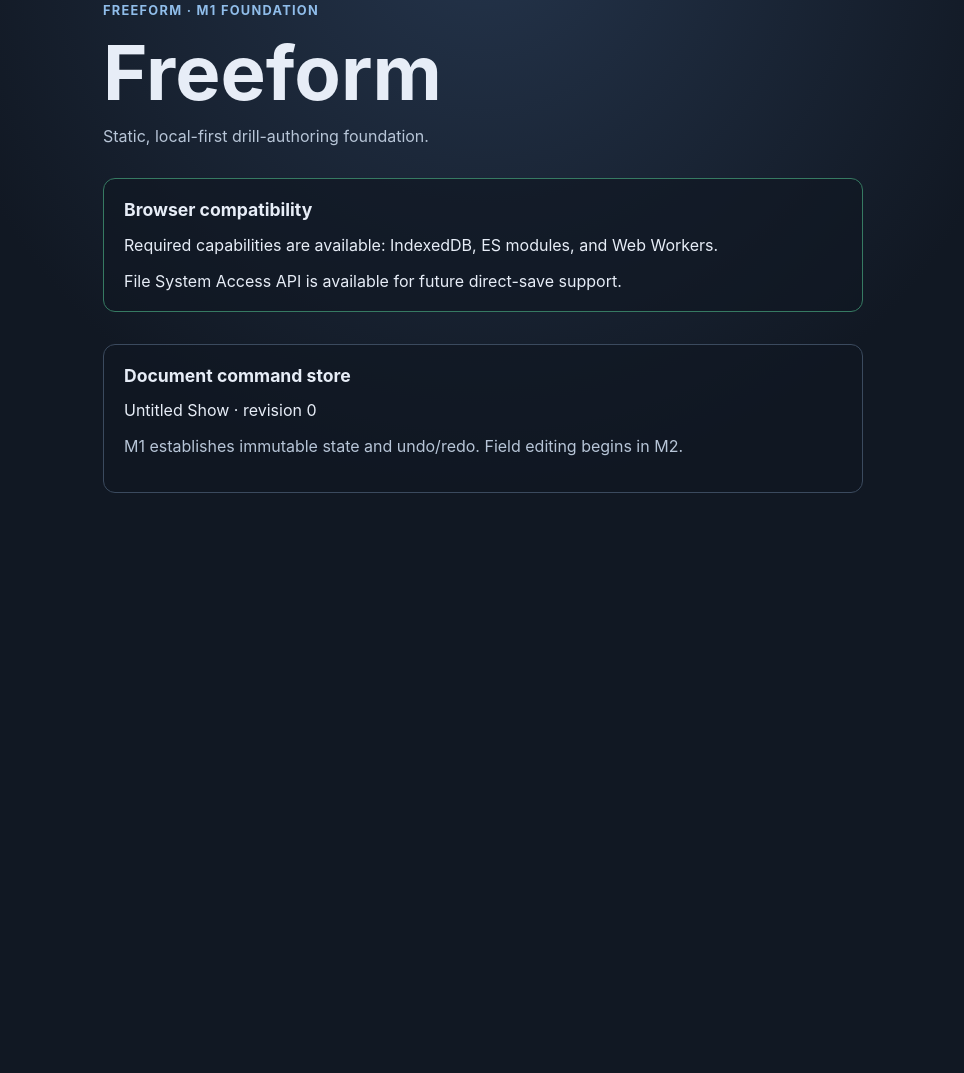
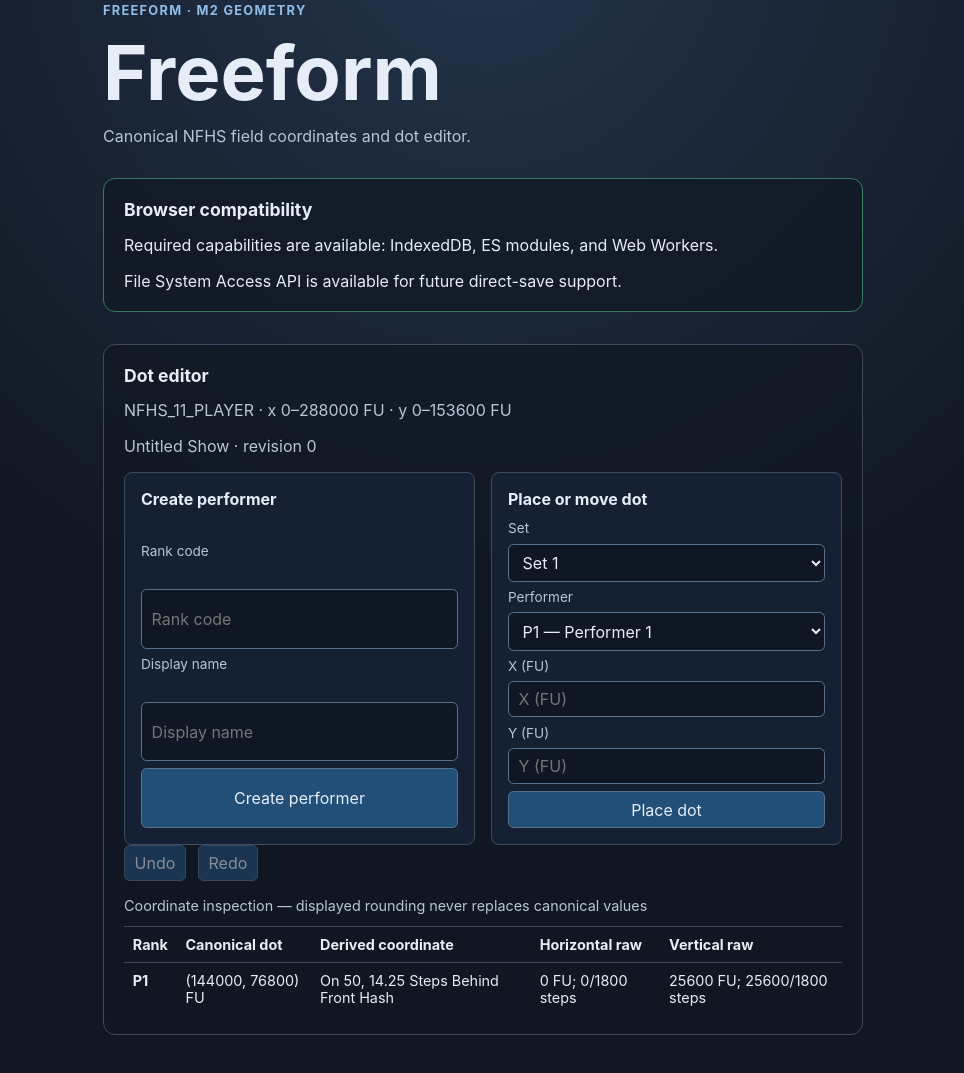
Before and after one commit to Tillerdawg/Freeform, a website built with Vite: page index.html in a window 1280 px wide. Shown: the part 77-1150 px from the top of the page, without its empty margins (157-1121 px from the left). Before the commit the page ends 800 px from the top, so only its background shows below. Built offline with nearby package versions, Linux system fonts and the light colour scheme.

Commit message:
Implement NFHS geometry and dot editor

```diff
--- /dev/null
+++ b/src/editor/dot-editor.ts
@@ -0,0 +1,270 @@
+import type { CommandStore } from '../document/types';
+import { inspectCoordinate, NFHS_11_PLAYER_FIELD } from '../geometry/nfhs';
+import type { FeatureReport } from '../platform/features';
+
+export interface DotEditorOptions {
+  readonly store: CommandStore;
+  readonly report: FeatureReport;
+}
+
+/**
+ * A small DOM-only M2 editor. It deliberately exposes canonical FU entry rather
+ * than a pixel coordinate so every placement crosses the document-command boundary.
+ */
+export function renderDotEditor(root: HTMLElement, { store, report }: DotEditorOptions): void {
+  let message = '';
+
+  const render = (): void => {
+    const state = store.getState();
+    const document = state.document;
+    root.dataset.support = String(report.supported);
+    root.replaceChildren();
+
+    const shell = element('section', 'app-shell');
+    const header = element('header');
+    header.append(
+      textElement('p', 'eyebrow', 'Freeform · M2 geometry'),
+      textElement('h1', undefined, 'Freeform'),
+      textElement('p', 'subtitle', 'Canonical NFHS field coordinates and dot editor.'),
+    );
+    shell.append(header);
+
+    const capability = element('section', `capability ${report.supported ? 'capability--ready' : 'capability--blocked'}`);
+    capability.setAttribute('aria-labelledby', 'capability-title');
+    capability.setAttribute('role', 'status');
+    capability.append(textElement('h2', undefined, 'Browser compatibility'));
+    report.messages.forEach((entry) => capability.append(textElement('p', undefined, entry)));
+    shell.append(capability);
+
+    const editor = element('section');
+    editor.setAttribute('aria-labelledby', 'dot-editor-title');
+    const editorTitle = textElement('h2', undefined, 'Dot editor');
+    editorTitle.id = 'dot-editor-title';
+    editor.append(
+      editorTitle,
+      textElement(
+        'p',
+        'muted',
+        `NFHS_11_PLAYER · x 0–${NFHS_11_PLAYER_FIELD.lengthUnits} FU · y 0–${NFHS_11_PLAYER_FIELD.widthUnits} FU`,
+      ),
+      textElement('p', 'muted', `${document.show.title} · revision ${state.revision}`),
+    );
+
+    const controls = element('div', 'editor-controls');
+    controls.append(createPerformerForm(render, setMessage), createDotForm(render, setMessage));
+    editor.append(controls);
+
+    const history = element('p', 'history-controls');
+    const undo = button('Undo', () => {
+      store.undo();
+      setMessage('Undid the most recent document command.');
+      render();
+    });
+    undo.disabled = !store.canUndo();
+    const redo = button('Redo', () => {
+      store.redo();
+      setMessage('Redid the most recent document command.');
+      render();
+    });
+    redo.disabled = !store.canRedo();
+    history.append(undo, redo);
+    editor.append(history);
+
+    if (message) editor.append(textElement('p', 'editor-message', message, 'status'));
+    editor.append(createInspectionTable());
+    shell.append(editor);
+    root.append(shell);
+  };
+
+  const setMessage = (nextMessage: string): void => { message = nextMessage; };
+
+  const createPerformerForm = (rerender: () => void, setStatus: (message: string) => void): HTMLFormElement => {
+    const form = element('form', 'editor-form');
+    form.append(textElement('h3', undefined, 'Create performer'));
+    const rankCode = input('rank-code', 'Rank code', 'text');
+    rankCode.required = true;
+    rankCode.pattern = '[A-Za-z][A-Za-z0-9_-]{0,31}';
+    rankCode.maxLength = 32;
+    const displayName = input('display-name', 'Display name', 'text');
+    displayName.required = true;
+    displayName.maxLength = 120;
+    form.append(
+      labelFor(rankCode, 'Rank code'), rankCode,
+      labelFor(displayName, 'Display name'), displayName,
+      submit('Create performer'),
+    );
+    form.addEventListener('submit', (event) => {
+      event.preventDefault();
+      const code = rankCode.value.trim();
+      const name = displayName.value.trim();
+      try {
+        store.apply({
+          type: 'performer.create',
+          performer: { id: `performer-${code.toLowerCase()}`, rankCode: code, displayName: name },
+        });
+        setStatus(`Created performer ${code}. Place its dot with integer FU values.`);
+      } catch (error) {
+        setStatus(error instanceof Error ? error.message : 'Could not create performer.');
+      }
+      rerender();
+    });
+    return form;
+  };
+
+  const createDotForm = (rerender: () => void, setStatus: (message: string) => void): HTMLFormElement => {
+    const form = element('form', 'editor-form');
+    form.append(textElement('h3', undefined, 'Place or move dot'));
+    const setId = select('set-id', 'Set', store.getState().document.sets.map((set) => ({ value: set.id, label: set.name })));
+    const performerId = select(
+      'performer-id',
+      'Performer',
+      store.getState().document.performers.map((performer) => ({ value: performer.id, label: `${performer.rankCode} — ${performer.displayName}` })),
+    );
+    const x = input('dot-x', 'X (FU)', 'number');
+    x.required = true;
+    x.min = '0';
+    x.max = String(NFHS_11_PLAYER_FIELD.lengthUnits);
+    x.step = '1';
+    const y = input('dot-y', 'Y (FU)', 'number');
+    y.required = true;
+    y.min = '0';
+    y.max = String(NFHS_11_PLAYER_FIELD.widthUnits);
+    y.step = '1';
+    form.append(
+      labelFor(setId, 'Set'), setId,
+      labelFor(performerId, 'Performer'), performerId,
+      labelFor(x, 'X (FU)'), x,
+      labelFor(y, 'Y (FU)'), y,
+      submit('Place dot'),
+    );
+    form.addEventListener('submit', (event) => {
+      event.preventDefault();
+      const selectedSet = setId.value;
+      const selectedPerformer = performerId.value;
+      const dot = { x: Number(x.value), y: Number(y.value) };
+      const set = store.getState().document.sets.find((candidate) => candidate.id === selectedSet);
+      const existing = Boolean(set && selectedPerformer in set.positions);
+      try {
+        store.apply({
+          type: existing ? 'dot.move' : 'dot.create',
+          setId: selectedSet,
+          performerId: selectedPerformer,
+          dot,
+        });
+        setStatus(`${existing ? 'Moved' : 'Placed'} dot at (${dot.x}, ${dot.y}) FU.`);
+      } catch (error) {
+        setStatus(error instanceof Error ? error.message : 'Could not place dot.');
+      }
+      rerender();
+    });
+    return form;
+  };
+
+  const createInspectionTable = (): HTMLTableElement => {
+    const table = element('table', 'inspection-table');
+    const caption = document.createElement('caption');
+    caption.textContent = 'Coordinate inspection — displayed rounding never replaces canonical values';
+    const head = document.createElement('thead');
+    const headRow = document.createElement('tr');
+    ['Rank', 'Canonical dot', 'Derived coordinate', 'Horizontal raw', 'Vertical raw'].forEach((title) => {
+      headRow.append(textElement('th', undefined, title));
+    });
+    head.append(headRow);
+    const body = document.createElement('tbody');
+    const documentState = store.getState().document;
+    const activeSet = documentState.sets[0];
+    if (activeSet) {
+      documentState.performers.forEach((performer) => {
+        const row = document.createElement('tr');
+        const dot = activeSet.positions[performer.id];
+        row.append(textElement('th', undefined, performer.rankCode));
+        if (!dot) {
+          const empty = textElement('td', 'muted', 'No dot placed');
+          empty.colSpan = 4;
+          row.append(empty);
+        } else {
+          const inspection = inspectCoordinate(dot);
+          row.append(
+            textElement('td', undefined, `(${dot.x}, ${dot.y}) FU`),
+            textElement('td', undefined, inspection.notation),
+            textElement('td', undefined, rawDistance(inspection.horizontal.rawDistance)),
+            textElement('td', undefined, rawDistance(inspection.vertical.rawDistance)),
+          );
+        }
+        body.append(row);
+      });
+    }
+    table.append(caption, head, body);
+    return table;
+  };
+
+  render();
+}
+
+function rawDistance(distance: { readonly units: number; readonly numeratorUnits: number; readonly denominatorUnits: number }): string {
+  return `${distance.units} FU; ${distance.numeratorUnits}/${distance.denominatorUnits} steps`;
+}
+
+function element<K extends keyof HTMLElementTagNameMap>(tagName: K, className?: string): HTMLElementTagNameMap[K] {
+  const item = document.createElement(tagName);
+  if (className) item.className = className;
+  return item;
+}
+
+function textElement<K extends keyof HTMLElementTagNameMap>(
+  tagName: K,
+  className: string | undefined,
+  text: string,
+  role?: string,
+): HTMLElementTagNameMap[K] {
+  const item = element(tagName, className);
+  item.textContent = text;
+  if (role) item.setAttribute('role', role);
+  return item;
+}
+
+function input(id: string, labelText: string, type: string): HTMLInputElement {
+  const field = document.createElement('input');
+  field.id = id;
+  field.name = id;
+  field.type = type;
+  field.setAttribute('aria-label', labelText);
+  field.placeholder = labelText;
+  return field;
+}
+
+function labelFor(control: HTMLInputElement | HTMLSelectElement, text: string): HTMLLabelElement {
+  const label = document.createElement('label');
+  label.htmlFor = control.id;
+  label.textContent = text;
+  return label;
+}
+
+function select(id: string, labelText: string, options: readonly { readonly value: string; readonly label: string }[]): HTMLSelectElement {
+  const field = document.createElement('select');
+  field.id = id;
+  field.name = id;
+  field.setAttribute('aria-label', labelText);
+  options.forEach(({ value, label }) => {
+    const option = document.createElement('option');
+    option.value = value;
+    option.textContent = label;
+    field.append(option);
+  });
+  return field;
+}
+
+function button(label: string, click: () => void): HTMLButtonElement {
+  const control = document.createElement('button');
+  control.type = 'button';
+  control.textContent = label;
+  control.addEventListener('click', click);
+  return control;
+}
+
+function submit(label: string): HTMLButtonElement {
+  const control = document.createElement('button');
+  control.type = 'submit';
+  control.textContent = label;
+  return control;
+}
--- /dev/null
+++ b/src/geometry/nfhs.ts
@@ -0,0 +1,156 @@
+import type { Dot, FreeformDocument } from '../document/types';
+
+export const FU_PER_YARD = 2880;
+export const FU_PER_STEP = 1800;
+export const FU_PER_QUARTER_STEP = 450;
+export const FIVE_YARDS_FU = FU_PER_YARD * 5;
+
+/** The sole authoring surface supported by the MVP. */
+export const NFHS_11_PLAYER_FIELD = {
+  preset: 'NFHS_11_PLAYER',
+  unitsPerYard: FU_PER_YARD,
+  lengthUnits: 288000,
+  widthUnits: 153600,
+  frontHashY: 51200,
+  backHashY: 102400,
+} as const satisfies FreeformDocument['field'];
+
+export interface RawStepDistance {
+  /** Absolute canonical distance; it is never rounded for display. */
+  readonly units: number;
+  /** The exact step ratio is numeratorUnits / denominatorUnits. */
+  readonly numeratorUnits: number;
+  readonly denominatorUnits: typeof FU_PER_STEP;
+}
+
+export interface CoordinateInspection {
+  readonly notation: string;
+  readonly horizontal: Readonly<{
+    notation: string;
+    rawDistance: RawStepDistance;
+  }>;
+  readonly vertical: Readonly<{
+    notation: string;
+    rawDistance: RawStepDistance;
+  }>;
+}
+
+interface Landmark {
+  readonly name: 'Front Sideline' | 'Front Hash' | 'Back Hash' | 'Back Sideline';
+  readonly y: number;
+}
+
+const LANDMARKS: readonly Landmark[] = [
+  { name: 'Front Sideline', y: 0 },
+  { name: 'Front Hash', y: NFHS_11_PLAYER_FIELD.frontHashY },
+  { name: 'Back Hash', y: NFHS_11_PLAYER_FIELD.backHashY },
+  { name: 'Back Sideline', y: NFHS_11_PLAYER_FIELD.widthUnits },
+];
+
+export function isValidDot(dot: Dot): boolean {
+  return Number.isInteger(dot.x)
+    && Number.isInteger(dot.y)
+    && dot.x >= 0
+    && dot.x <= NFHS_11_PLAYER_FIELD.lengthUnits
+    && dot.y >= 0
+    && dot.y <= NFHS_11_PLAYER_FIELD.widthUnits;
+}
+
+export function assertValidDot(dot: Dot): asserts dot is Dot {
+  if (!isValidDot(dot)) {
+    throw new RangeError(
+      `Dot must use integer FU within x=0..${NFHS_11_PLAYER_FIELD.lengthUnits} and y=0..${NFHS_11_PLAYER_FIELD.widthUnits}.`,
+    );
+  }
+}
+
+/**
+ * Implements the normative §3.3 label algorithm. Stored dots remain integer FU;
+ * only this derived, user-facing description rounds to quarter steps.
+ */
+export function inspectCoordinate(dot: Dot): CoordinateInspection {
+  assertValidDot(dot);
+
+  const horizontal = inspectHorizontal(dot.x);
+  const vertical = inspectVertical(dot.y);
+  return {
+    notation: `${horizontal.notation}, ${vertical.notation}`,
+    horizontal,
+    vertical,
+  };
+}
+
+function inspectHorizontal(x: number): CoordinateInspection['horizontal'] {
+  const lowerLine = Math.floor(x / FIVE_YARDS_FU) * FIVE_YARDS_FU;
+  const distanceFromLower = x - lowerLine;
+  const higherLine = lowerLine + FIVE_YARDS_FU;
+
+  if (distanceFromLower === FIVE_YARDS_FU / 2 && higherLine <= NFHS_11_PLAYER_FIELD.lengthUnits) {
+    return {
+      notation: `Splitting ${lineLabel(lowerLine)} & ${lineLabel(higherLine)}`,
+      rawDistance: rawStepDistance(distanceFromLower),
+    };
+  }
+
+  const line = distanceFromLower < FIVE_YARDS_FU / 2 ? lowerLine : higherLine;
+  const distance = Math.abs(x - line);
+  if (distance === 0) {
+    return { notation: `On ${lineLabel(line)}`, rawDistance: rawStepDistance(0) };
+  }
+
+  const direction = towardFifty(x, line) ? 'Inside' : 'Outside';
+  return {
+    notation: `${formatRoundedSteps(distance)} ${direction} ${lineLabel(line)}`,
+    rawDistance: rawStepDistance(distance),
+  };
+}
+
+function inspectVertical(y: number): CoordinateInspection['vertical'] {
+  const reference = LANDMARKS.reduce((nearest, candidate) => {
+    const candidateDistance = Math.abs(y - candidate.y);
+    const nearestDistance = Math.abs(y - nearest.y);
+    return candidateDistance < nearestDistance
+      || (candidateDistance === nearestDistance && candidate.y < nearest.y)
+      ? candidate
+      : nearest;
+  });
+  const distance = Math.abs(y - reference.y);
+
+  if (distance === 0) {
+    return { notation: `On ${reference.name}`, rawDistance: rawStepDistance(0) };
+  }
+
+  return {
+    notation: `${formatRoundedSteps(distance)} ${y < reference.y ? 'In Front Of' : 'Behind'} ${reference.name}`,
+    rawDistance: rawStepDistance(distance),
+  };
+}
+
+function lineLabel(line: number): string {
+  const yards = line / FU_PER_YARD;
+  if (yards === 50) return '50';
+  return yards < 50 ? `Side 1 ${yards}` : `Side 2 ${100 - yards}`;
+}
+
+function towardFifty(x: number, line: number): boolean {
+  const midfield = NFHS_11_PLAYER_FIELD.lengthUnits / 2;
+  return (line < midfield && x > line) || (line > midfield && x < line);
+}
+
+function rawStepDistance(units: number): RawStepDistance {
+  return { units, numeratorUnits: units, denominatorUnits: FU_PER_STEP };
+}
+
+function formatRoundedSteps(units: number): string {
+  // Exact integer arithmetic for round-half-away-from-zero of a positive distance.
+  const quarterSteps = Math.floor((units * 4 + FU_PER_STEP / 2) / FU_PER_STEP);
+  const display = formatQuarterSteps(quarterSteps);
+  return `${display} ${quarterSteps === 4 ? 'Step' : 'Steps'}`;
+}
+
+function formatQuarterSteps(quarterSteps: number): string {
+  const whole = Math.floor(quarterSteps / 4);
+  const remainder = quarterSteps % 4;
+  if (remainder === 0) return String(whole);
+  return `${whole}.${remainder * 25}`;
+}
--- a/src/main.ts
+++ b/src/main.ts
@@ -1,20 +1,15 @@
 import './styles.css';
 import { createCommandStore } from './document/command-store';
 import type { FreeformDocument } from './document/types';
+import { renderDotEditor } from './editor/dot-editor';
+import { NFHS_11_PLAYER_FIELD } from './geometry/nfhs';
 import { detectFeatures } from './platform/features';
 
 const initialDocument: FreeformDocument = {
   format: 'freeform',
   formatVersion: '1.0.0',
   show: { id: 'untitled-show', title: 'Untitled Show', totalCounts: 0 },
-  field: {
-    preset: 'NFHS_11_PLAYER',
-    unitsPerYard: 2880,
-    lengthUnits: 288000,
-    widthUnits: 153600,
-    frontHashY: 51200,
-    backHashY: 102400,
-  },
+  field: NFHS_11_PLAYER_FIELD,
   settings: { collisionThresholdUnits: 2880 },
   performers: [{ id: 'performer-1', rankCode: 'P1', displayName: 'Performer 1' }],
   sets: [{
@@ -35,22 +30,4 @@ if (!app) {
   throw new Error('Freeform app root is missing.');
 }
 
-app.dataset.support = String(report.supported);
-app.innerHTML = `
-  <section class="app-shell" aria-labelledby="app-title">
-    <header>
-      <p class="eyebrow">Freeform · M1 foundation</p>
-      <h1 id="app-title">Freeform</h1>
-      <p class="subtitle">Static, local-first drill-authoring foundation.</p>
-    </header>
-    <section class="capability ${report.supported ? 'capability--ready' : 'capability--blocked'}" aria-labelledby="capability-title" role="status">
-      <h2 id="capability-title">Browser compatibility</h2>
-      ${report.messages.map((message) => `<p>${message}</p>`).join('')}
-    </section>
-    <section aria-labelledby="document-title">
-      <h2 id="document-title">Document command store</h2>
-      <p id="document-state">${store.getState().document.show.title} · revision ${store.getState().revision}</p>
-      <p class="muted">M1 establishes immutable state and undo/redo. Field editing begins in M2.</p>
-    </section>
-  </section>
-`;
+renderDotEditor(app, { store, report });
--- a/src/styles.css
+++ b/src/styles.css
@@ -45,3 +45,45 @@ section section {
 .capability--ready { border-color: #367a62; }
 .capability--blocked { border-color: #c16b5b; }
 .capability p:last-child { margin-bottom: 0; }
+
+.editor-controls {
+  display: grid;
+  grid-template-columns: repeat(auto-fit, minmax(15rem, 1fr));
+  gap: 1rem;
+}
+
+.editor-form {
+  display: grid;
+  gap: 0.45rem;
+  padding: 1rem;
+  border: 1px solid #3b4a5e;
+  border-radius: 0.5rem;
+  background: #152133;
+}
+
+.editor-form h3 { margin: 0 0 0.25rem; font-size: 1rem; }
+.editor-form label { color: #b7c5d7; font-size: 0.85rem; }
+input, select, button {
+  min-height: 2.25rem;
+  border: 1px solid #5a718d;
+  border-radius: 0.35rem;
+  padding: 0.45rem 0.6rem;
+  color: inherit;
+  background: #0f1724;
+  font: inherit;
+}
+button { cursor: pointer; background: #214f78; }
+button:disabled { cursor: not-allowed; opacity: 0.55; }
+input:focus-visible, select:focus-visible, button:focus-visible { outline: 3px solid #90bdea; outline-offset: 2px; }
+
+.history-controls { display: flex; gap: 0.75rem; }
+.editor-message { color: #b9e7ce; }
+.inspection-table { width: 100%; border-collapse: collapse; font-size: 0.9rem; }
+.inspection-table caption { padding: 0 0 0.75rem; text-align: left; color: #b7c5d7; }
+.inspection-table th, .inspection-table td { padding: 0.55rem; border-top: 1px solid #3b4a5e; text-align: left; vertical-align: top; }
+.inspection-table th { font-weight: 700; }
+
+@media (max-width: 520px) {
+  .app-shell { padding: 2rem 0; }
+  .inspection-table { display: block; overflow-x: auto; }
+}
```
Also changed, not shown: src/document/command-store.test.ts (+57 -0 lines), src/document/command-store.ts (+58 -0 lines), src/document/types.ts (+13 -0 lines), src/geometry/nfhs.test.ts (added, +94 -0 lines).
